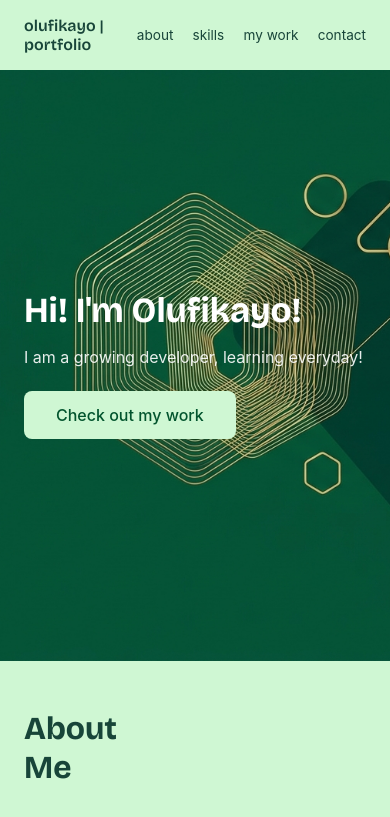
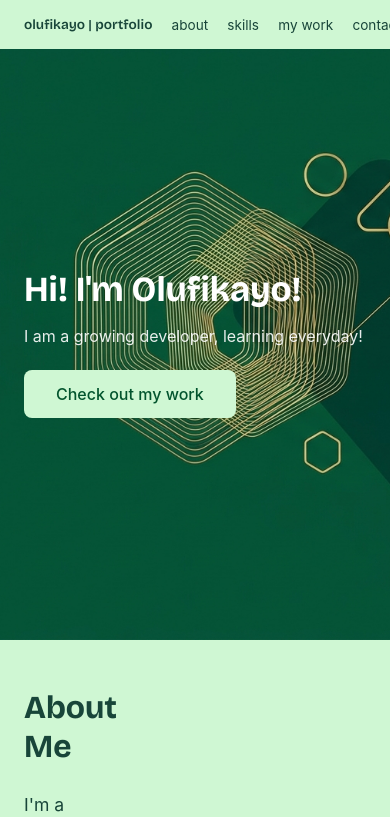
Before and after one commit to olufiks/portfolio, a React (Vite) app: page / in a window 390 px wide. Shown: the top 817 px of the page. Built offline with nearby package versions, Linux system fonts and the light colour scheme; the HTML template or start-up script is replaced by a standard one.

Commit message:
adjusting olufikayo|portfolio to stay in one line in mobile

```diff
--- a/src/App.css
+++ b/src/App.css
@@ -282,7 +282,8 @@ header a:hover {
   }
 
   header h1 {
-    font-size: 1rem;
+    font-size: 0.85rem;
+    white-space: nowrap;
   }
 
   header a {
```
